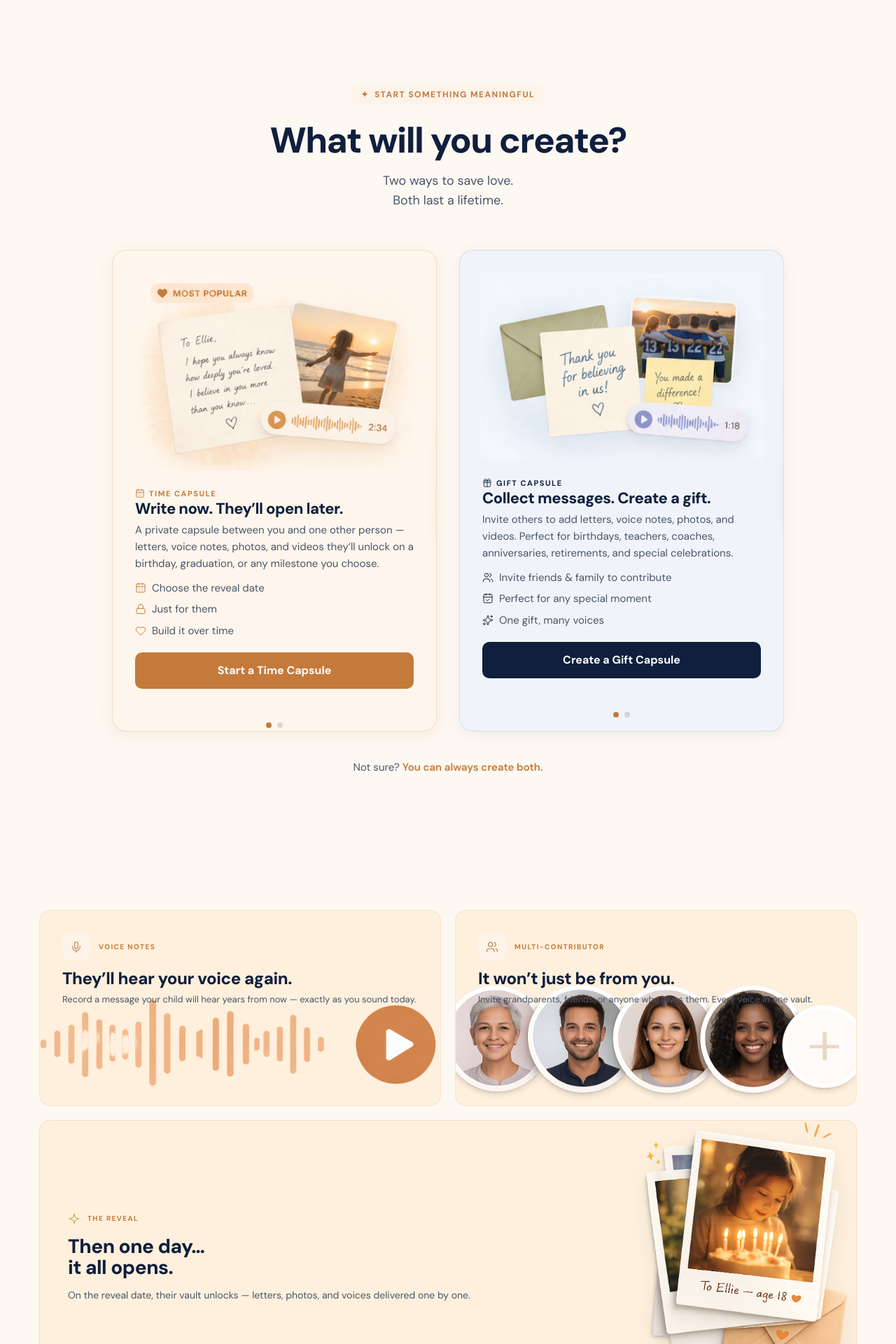
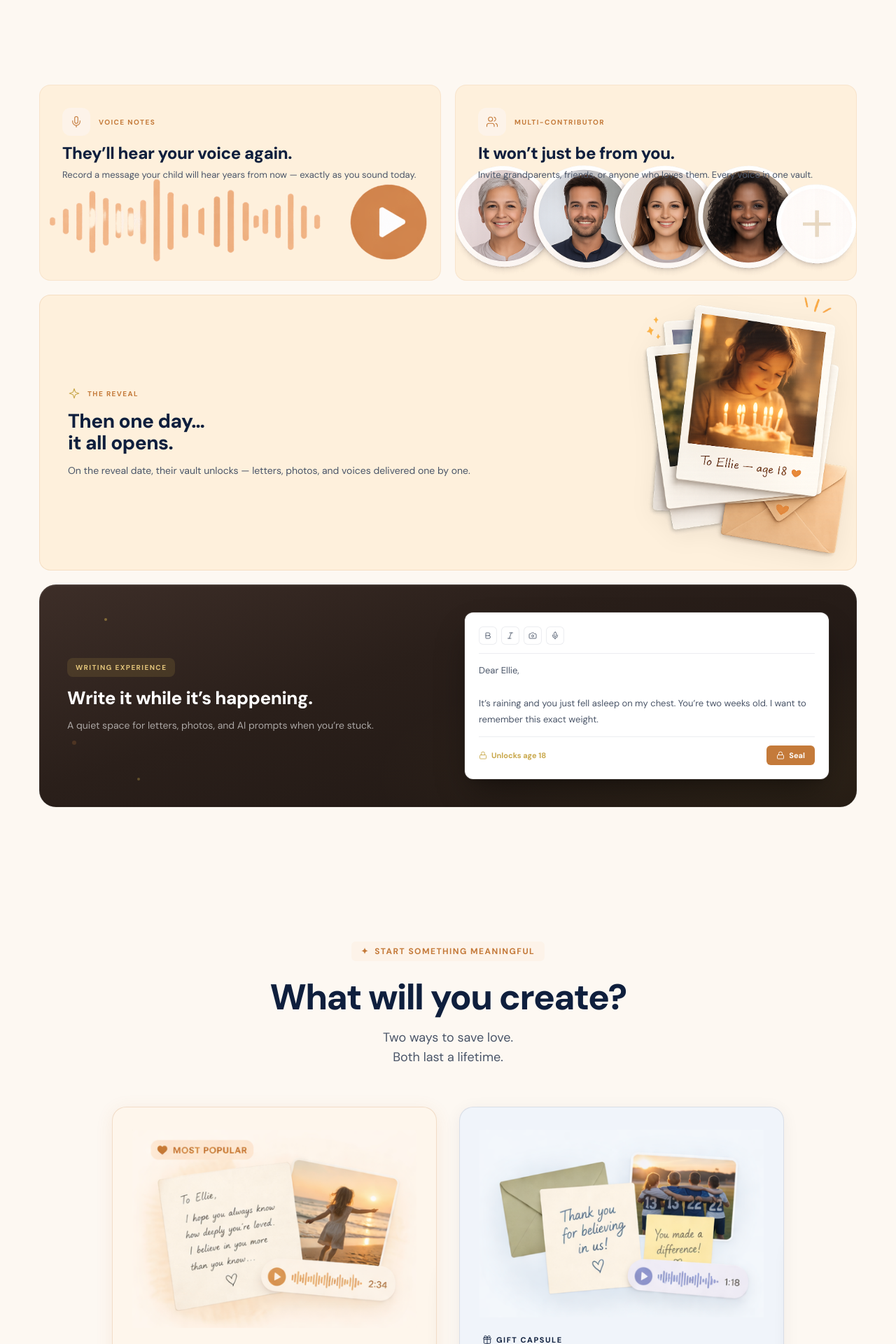
Before and after one commit to hteaopco/UntilThen, a Next.js app: page / in a window 1280 px wide. Shown: the part 1240-3160 px from the top of the page at 70% size. Built offline with nearby package versions, Linux system fonts and the light colour scheme; no server answers.

Commit message:
Move feature cards under 'capture what you don't want to forget'; fix reveal heading wrap; shrink waveform/faces images
https://claude.ai/code/session_01FWRsqKhKb6urbkPKmehrBk

```diff
--- a/src/app/page.tsx
+++ b/src/app/page.tsx
@@ -22,8 +22,8 @@ export default function Home() {
       <main>
         <Hero />
         <HowItWorks />
+        <Features />
         <ChooseYourVault />
-        <Features />
         <Pricing />
         <CtaSection />
       </main>
--- a/src/components/landing/Features.tsx
+++ b/src/components/landing/Features.tsx
@@ -102,7 +102,7 @@ export function Features() {
                 width={500}
                 height={120}
                 className="absolute -bottom-1 sm:bottom-0 left-0 right-0 w-full h-auto pointer-events-none"
-                style={{ transform: "scale(1.08)", transformOrigin: "bottom center" }}
+                style={{ transform: "scale(1.03)", transformOrigin: "bottom center" }}
               />
             </div>
 
@@ -130,7 +130,7 @@ export function Features() {
                 width={500}
                 height={120}
                 className="absolute -bottom-1 sm:bottom-0 left-0 right-0 w-full h-auto pointer-events-none"
-                style={{ transform: "scale(1.08)", transformOrigin: "bottom center" }}
+                style={{ transform: "scale(1.03)", transformOrigin: "bottom center" }}
               />
             </div>
           </div>
@@ -148,8 +148,8 @@ export function Features() {
                   The Reveal
                 </span>
               </div>
-              <h3 className="text-[18px] sm:text-[24px] lg:text-[28px] font-extrabold text-navy mb-2 sm:mb-3 tracking-[-0.5px] leading-[1.1]">
-                Then one day&hellip;
+              <h3 className="text-[16px] sm:text-[24px] lg:text-[28px] font-extrabold text-navy mb-2 sm:mb-3 tracking-[-0.5px] leading-[1.1]">
+                <span className="whitespace-nowrap">Then one day&hellip;</span>
                 <br />
                 it all opens.
               </h3>
```
